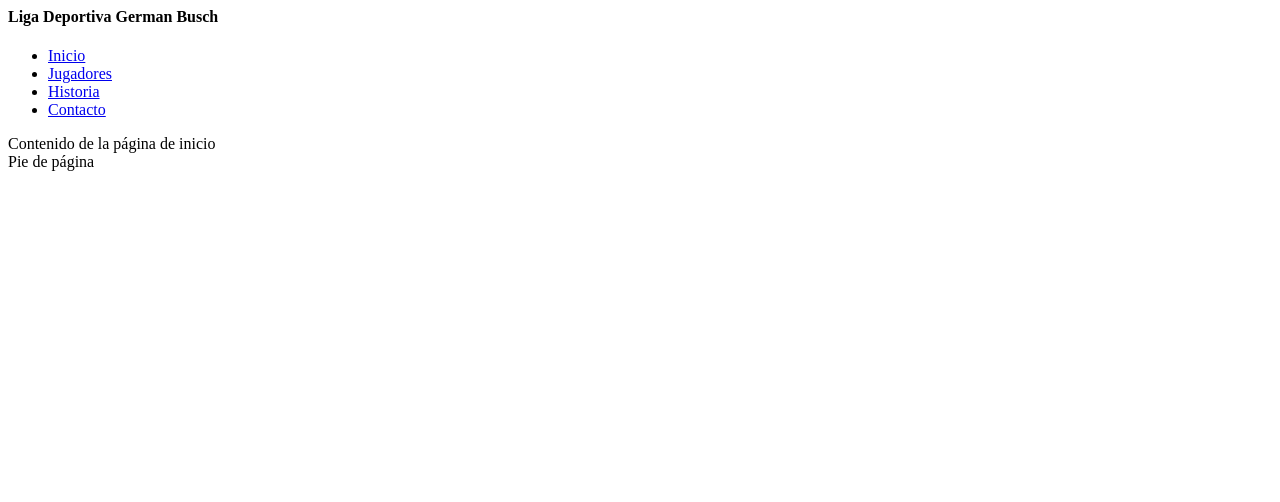
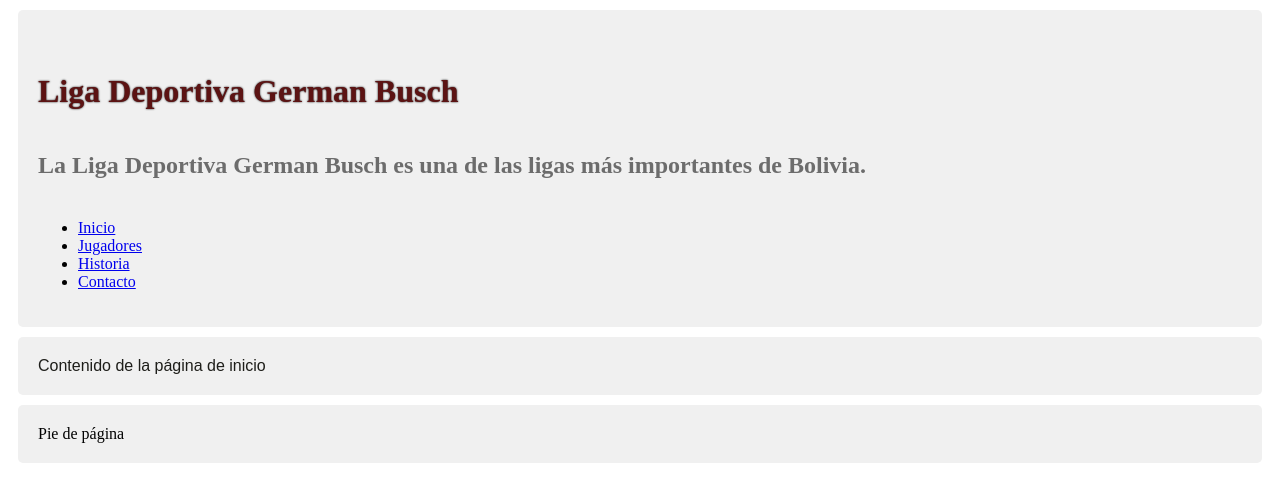
Before and after one commit to yefeza/dw1-practica1, a plain HTML site: page index.html in a window 1280 px wide. Drawn offline with Linux system fonts and the light colour scheme.

Commit message:
Intriduccion estilos css

```diff
--- a/index.html
+++ b/index.html
@@ -2,10 +2,15 @@
   <head>
     <meta charset="UTF-8" />
     <title>Mi Primera página</title>
+    <link rel="stylesheet" href="style.css" />
   </head>
   <body>
     <div>
-      <h4>Liga Deportiva German Busch</h4>
+      <h4 class="big-text main-title">Liga Deportiva German Busch</h4>
+      <h5 class="medium-text">
+        La Liga Deportiva German Busch es una de las ligas más importantes de
+        Bolivia.
+      </h5>
       <nav>
         <ul>
           <li><a href="index.html">Inicio</a></li>
@@ -15,7 +20,7 @@
         </ul>
       </nav>
     </div>
-    <div>Contenido de la página de inicio</div>
+    <div id="body">Contenido de la página de inicio</div>
     <div>Pie de página</div>
   </body>
 </html>
--- /dev/null
+++ b/style.css
@@ -0,0 +1,21 @@
+div {
+    background-color: #f0f0f0;
+    padding: 20px;
+    margin: 10px;
+    border-radius: 5px;
+}
+#body {
+    font-family: Arial, sans-serif;
+    color: #1e1e1a;
+}
+.big-text {
+    font-size: 2em;
+    color: #5c1313;
+}
+.medium-text {
+    font-size: 1.5em;
+    color: #6c6c6c;
+}
+.main-title {
+    text-shadow: 0cm 0cm 2px #000000;
+}
```
